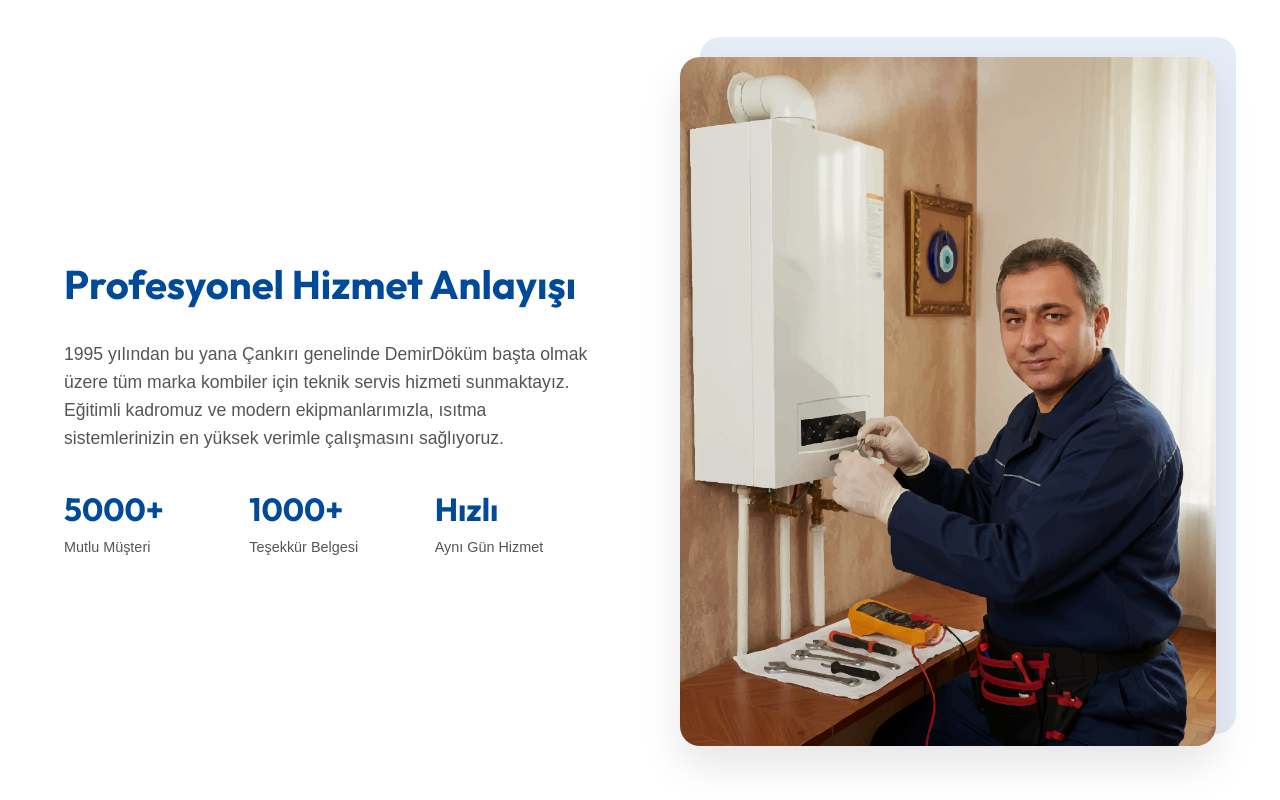
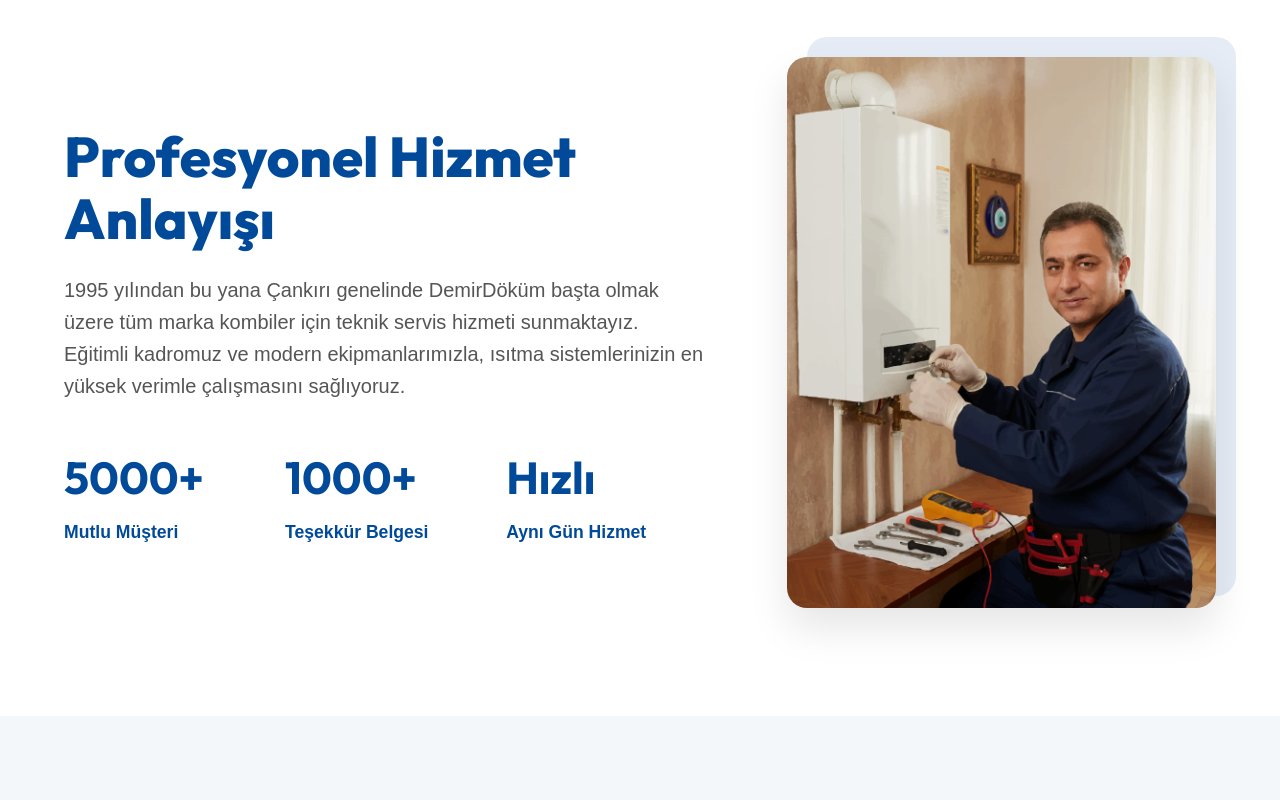
Before and after one commit to kadircelik18/cankiridemirdokumkombi, a React (Vite) app in the folder frontend/: page / in a window 1280 px wide. Shown: the part 880-1680 px from the top of the page. Built offline with nearby package versions, Linux system fonts and the light colour scheme.

Commit message:
style: resize 'Profesyonel Hizmet Anlayışı' section for better proportion with image

```diff
--- a/frontend/src/App.css
+++ b/frontend/src/App.css
@@ -344,7 +344,7 @@ h1, h2, h3, h4, .logo {
 
 .about-grid {
   display: grid;
-  grid-template-columns: 1fr 1fr;
+  grid-template-columns: 1.2fr 0.8fr;
   gap: 80px;
   align-items: center;
 }
@@ -368,15 +368,18 @@ h1, h2, h3, h4, .logo {
 }
 
 .about-info h2 {
-  font-size: 2.5rem;
+  font-size: 3.5rem;
   color: var(--primary);
   margin-bottom: 24px;
+  line-height: 1.1;
+  font-weight: 900;
 }
 
 .about-info p {
   color: var(--text-muted);
-  font-size: 1.1rem;
-  margin-bottom: 32px;
+  font-size: 1.25rem;
+  margin-bottom: 40px;
+  line-height: 1.6;
 }
 
 .stats-grid {
@@ -386,12 +389,15 @@ h1, h2, h3, h4, .logo {
 }
 
 .stat-item h4 {
-  font-size: 2rem;
+  font-size: 2.8rem;
   color: var(--accent);
+  margin-bottom: 5px;
 }
 
 .stat-item p {
-  font-size: 0.9rem;
+  font-size: 1.1rem;
+  font-weight: 600;
+  color: var(--primary);
   margin-bottom: 0;
 }
 
```
